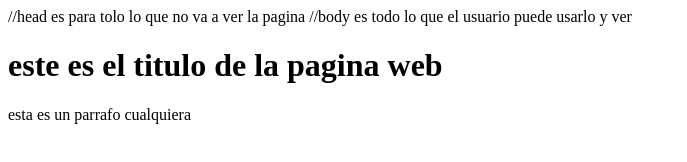
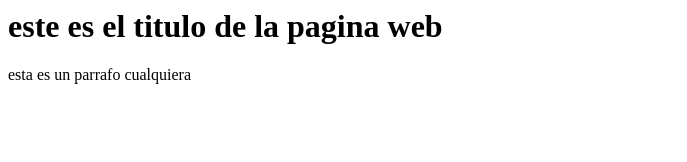
Before and after one commit to brayan-arriaga/primera-web, a plain HTML site: page index.html in a window 1280 px wide. Shown: the whole page, without its empty margins (0-687 px from the left). Drawn offline with Linux system fonts and the light colour scheme.

```diff
--- a/index.html
+++ b/index.html
@@ -1,11 +1,11 @@
 <html>
 
-    //head es para tolo lo que no va a ver la pagina
+    <!head es para tolo lo que no va a ver la pagina__>
     <head>
         <title>primera pagina web</title>
     </head>
 
-    //body es todo lo que el usuario puede usarlo y ver
+    <!body es todo lo que el usuario puede usarlo y ver
     <body>
         <h1>este es el titulo de la pagina web</h1>
         <p>esta es un parrafo cualquiera </p>
```
Also changed, not shown: configurar_a_github.txt (added), 1 other file.
